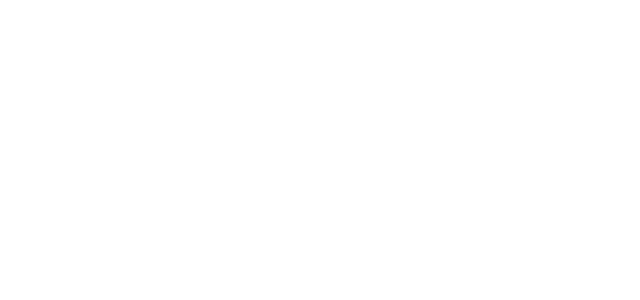
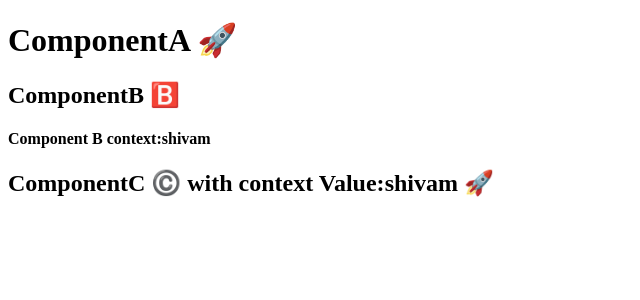
Before and after one commit to shivam-7Dev/reactBasics-ClassBased, a React (Vite) app: page / in a window 1280 px wide. Shown: the top 300 px of the page, without its empty margins (0-640 px from the left). Built offline with nearby package versions, Linux system fonts and the light colour scheme.

Commit message:
added the context component

```diff
--- a/src/App.jsx
+++ b/src/App.jsx
@@ -24,6 +24,8 @@
 import ClickCounterTwo from "./class-components/ClickCounterTwo";
 import HoverCounterTwo from "./class-components/HoverCounterTwo";
 import RenderPropsDemo from "./class-components/RenderPropsDemo";
+import ComponentA from "./class-components/ComponentA";
+import { UserProvider } from "../userContext";
 
 function App() {
   //note=> props are immutable that is you can not change the value of props
@@ -57,13 +59,11 @@
       </ErrorBoundary> */}
       {/* <ClickCounter type="Click Type" /> */}
       {/* <HoverCounter type="Hover Type" /> */}
-
       {/* <RenderPropsDemo
         render={() => {
           return <h1>This is test component</h1>;
         }}
       /> */}
-
       {/* <RenderPropsDemo
         render={(count, handleIncrementCount) => (
           <HoverCounterTwo
@@ -86,6 +86,9 @@
           return <h1>This is test component</h1>;
         }}
       </RenderPropsDemo> */}
+      <UserProvider value={"shivam"}>
+        <ComponentA />
+      </UserProvider>{" "}
     </>
   );
 }
@@ -127,7 +130,7 @@
   10.Error Boundaries
   11. Higher Order Componets => Pattern to share common functionality
   12.Render Props  => Patter to share common functionality
-  13. Context
+  13. Context => Context provides a way to pass data throung the component tree without having to pass props down manually at every level
   14.Http
 
  */
--- /dev/null
+++ b/src/class-components/ComponentA.jsx
@@ -0,0 +1,13 @@
+import React, { Component } from "react";
+import ComponentB from "./ComponentB";
+
+export default class ComponentA extends Component {
+  render() {
+    return (
+      <div>
+        <h1>ComponentA 🚀</h1>
+        <ComponentB />
+      </div>
+    );
+  }
+}
--- /dev/null
+++ b/src/class-components/ComponentB.jsx
@@ -0,0 +1,27 @@
+import React, { Component } from "react";
+import ComponentC from "./ComponentC";
+import userContext from "../../userContext";
+
+/**
+ * Another way of consuming the context
+ * assign the contextType property to the componet in which you want to consume the value
+ * and inside that component the context value is available through this.context
+ * consuming this way has two limitation
+ * 1. it only works with class components
+ * 2. you can subscribe to a single context using context type
+ *
+ */
+
+export default class ComponentB extends Component {
+  render() {
+    return (
+      <div>
+        <h2>ComponentB 🅱️</h2>
+        <h4>Component B context:{this.context}</h4>
+        <ComponentC />
+      </div>
+    );
+  }
+}
+
+ComponentB.contextType = userContext;
--- /dev/null
+++ b/src/class-components/ComponentC.jsx
@@ -0,0 +1,29 @@
+import React, { Component } from "react";
+import { UserConsumer } from "../../userContext";
+
+/**
+ * componet hierarchy  App=> ComponentA => Componentb => ComponentC
+ * getting data from the App comonent into Componenet C without prop drilling
+ * we can use the context ApI for getting the the Shared Context
+ * Context provides a way to pass data throung the component tree without having to pass props down manually at every level
+ * There are three steps in context
+ * step1=> create the context
+ * step2=> Provide  a context value. THe place you provide is important because only decendents can consume it
+ * step3=> Consume the context in the required componet
+ */
+
+export default class ComponentC extends Component {
+  render() {
+    return (
+      <UserConsumer>
+        {(value) => {
+          return (
+            <div>
+              <h2>ComponentC ©️ with context Value:{value} 🚀</h2>
+            </div>
+          );
+        }}
+      </UserConsumer>
+    );
+  }
+}
--- /dev/null
+++ b/userContext.js
@@ -0,0 +1,25 @@
+import React from "react";
+/**
+ *  There are three steps in context
+ * step1=> create the context
+ * step2=> Provide  a context value
+ * step3=> Consume the context in the required componet
+ * Note: You can provide a default value to the the context and this can be done when invoking React.createContext();
+ * You dont need to wrap parent in Provider. You just need to conusme it using the Consumer component
+ * Defaut value will be used when it does not have a matching provider in component tree
+ */
+
+//creating the context object
+const userContext = React.createContext("Shady");
+
+/*
+ *Every context object created using the createContext() method comes with a provider and consumer react component
+ * We need them for step two and step three so we need to export them
+ * Provider component is resposible for providing a value to all the decendent children
+ */
+
+const UserProvider = userContext.Provider;
+const UserConsumer = userContext.Consumer;
+
+export { UserProvider, UserConsumer };
+export default userContext;
```
